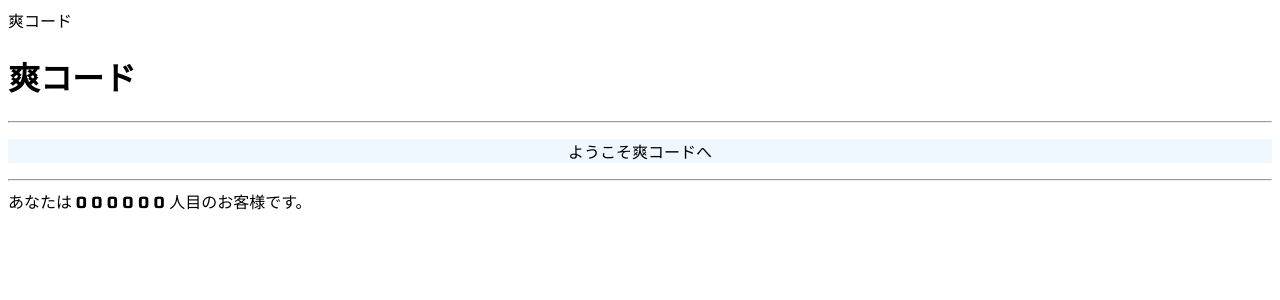
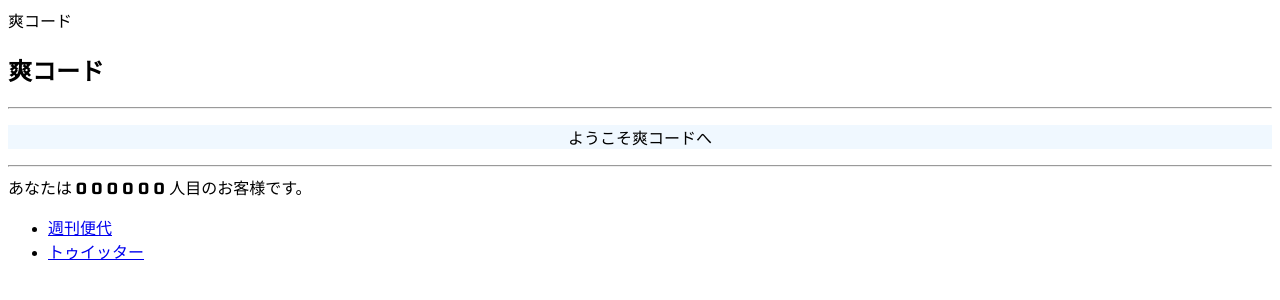
Before and after one commit to gkuga/socode.jp, a Nuxt app: page / in a window 1280 px wide. Shown: the top 300 px of the page. Built offline with nearby package versions, Linux system fonts and the light colour scheme; no server answers.

Commit message:
リンク追加

```diff
--- a/pages/index.vue
+++ b/pages/index.vue
@@ -1,5 +1,6 @@
 <template>
   <div>
+    <section>
       <h1>爽コード</h1>
       <hr>
       <div class="marquee">
@@ -13,6 +14,13 @@
         v-bind:counter_length="counter_length"
       />
       人目のお客様です。
+    </section>
+    <nav>
+      <ul>
+        <li><a href="https://gkuga.hatenablog.com/">週刊便代</a></li>
+        <li><a href="https://twitter.com/gkuga">トゥイッター</a></li>
+      </ul>
+    </nav>
   </div>
 </template>
 
```
Lines whose indentation alone changed are shown as unchanged.
